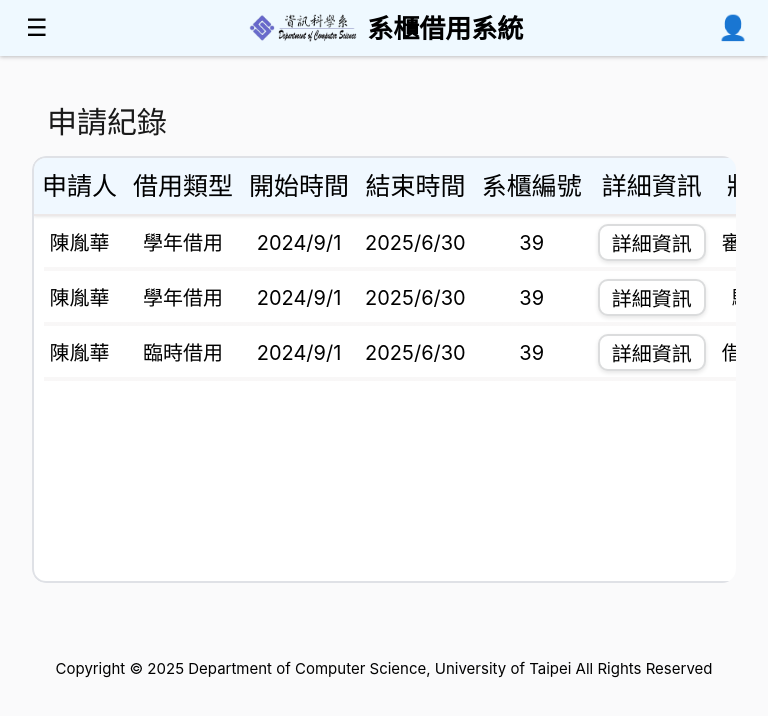
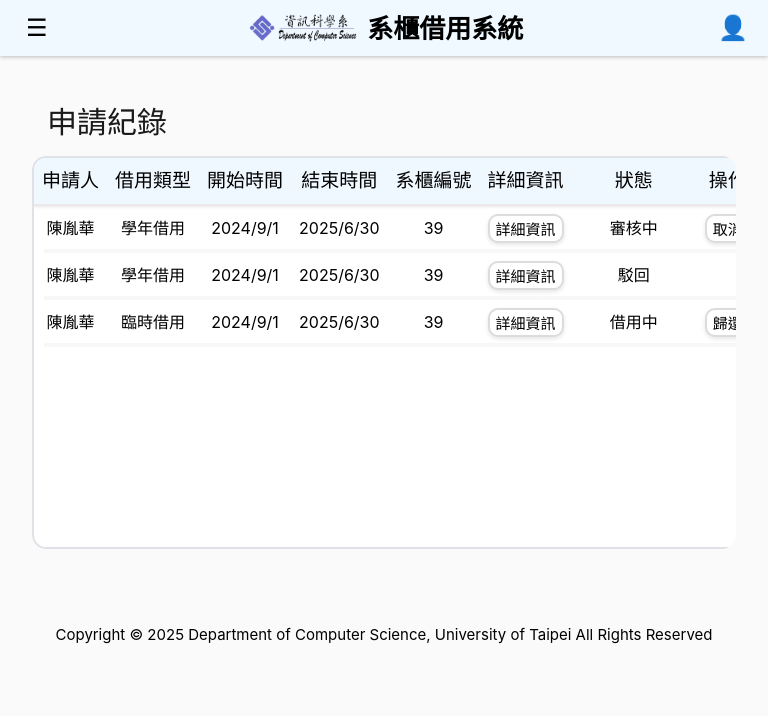
Before and after one commit to UTCS-G505/Locker-borrow-system-Frontend, a Vue app: page /record in a window 768 px wide. Shown: the top 716 px of the page. Built offline with nearby package versions, Linux system fonts and the light colour scheme.

Commit message:
fix: 修改表格抖動

```diff
--- a/src/components/RecordTable.vue
+++ b/src/components/RecordTable.vue
@@ -64,22 +64,25 @@ function toggleReturn(id){
     table那邊外層包了兩個<div>，我有嘗試過包一層會沒效果，包兩層才有，
     然後CSS設定在第二層，這部分我有先跟Allen說過，那邊有點玄(?)，歡迎電神們的討論~~
 */
+
 .scrollWrapper{
     overflow-x: auto; /* 出現橫向滾動條 */
     width: 100%; /* 確保包覆容器不會收縮 */
 }
+
 .insideTable{
     position: relative;
     border-radius: 14px;
     overflow-y: hidden; /* 跟 border-radius 做搭配，讓內容不要超出圓角邊框 */
     margin: 10px auto;
     max-width: 100%; /* 保護不要暴衝超出容器 */
-    min-width: 480px; /* 不要自動變窄 (表格至少需要這麼寬) */
+    min-width: 550px; /* 不要自動變窄 (表格至少需要這麼寬) */
     width: 100%;
     z-index: 0;
 }
+
 table{
-    border-collapse: collapse; /* 讓格線合併 (不然會只有資料下方有灰線，一段一段的感覺) */
+    /*border-collapse: collapse; /* 讓格線合併 (不然會只有資料下方有灰線，一段一段的感覺) */
     border-radius: 14px;
     overflow: hidden;
     border:2px solid #dfe1e6;
@@ -87,14 +90,18 @@ table{
     border-spacing: 0;
     width: 100%;
     background-color: white;
+    min-width: 730px;
 }
+
 .head{
     background-color: aliceblue;
     box-shadow: 0 1px 3px rgba(0, 0, 0, 0.1); /* 製作下方陰影處 */
 }
+
 .head th{
     border-bottom:2px solid #ECE8E8;
 }
+
 #data{
     font-size: 25px;
     color: black;
@@ -107,9 +114,11 @@ tr td{
     font-size: 20px;
     color: black;
 }
+
 tbody tr {
     height: 45px;
 }
+
 tbody tr {
   background-image: linear-gradient(
     to right, /* 從左到右畫背景 */
@@ -124,14 +133,17 @@ tbody tr {
   background-position: bottom; /* 將背景線貼在每列的下方 */
   background-size: 100% 4px; /* 100% 的意思為寬度是整列(含前後透明區域) */
 }
+
 tbody tr:last-child {
   background-image: none; /* 如果沒有這行，會讓下面再出現一條線 */
 }
+
 td,th{
     border: none; /* 不要有預設的格線 */
     padding: 8px;
     white-space: nowrap; /* 不允許自動換行 */
 }
+
 .operateButton{
     border: 2px solid #dbdcdd;
     background-color: white;
@@ -141,30 +153,91 @@ td,th{
     cursor: pointer;
     font-size: 20px;
 }
+
 .operateButton:hover{
     background-color: #dbdcdd; /* 滑鼠放上去時會變灰色 */
 }
+
+th:nth-child(7),td:nth-child(7){
+    width: 17%;
+    text-align: center;
+}
+
+th:nth-child(8),td:nth-child(8){
+    width: 13%;
+    text-align: center;
+}
+
 .emptyRow td {
   height: 200px; /* 製作下方空白處 */
   border: none;
   background: transparent;
 }
+
+/* 目前641-741之間還是會抖動，待處理... */
+
+
+@media (max-width: 984px) and (min-width: 641px){
+
+.operateButton{
+    padding: 2px 6px;
+}
+
+th{
+    font-size: 19px;
+}
+
+tr td{
+    font-size: 16px;
+}
+
+th:nth-child(7),td:nth-child(7){
+    width: 21%;
+    text-align: center;
+}
+
+th:nth-child(8),td:nth-child(8){
+    width: 9%;
+    text-align: center;
+}
+
+.operateButton{
+    font-size: 15px;
+}
+
+}
+
+
 /* 手機版 */
 @media (max-width: 640px) {
 tr td{
     font-size: 15px;
 }
+
 th{
     font-size: 17px;
 }
+
 .operateButton{
     font-size: 14px;
 }
+
 .mobileHide{
     display: none; /* 手機版沒有顯示開始時間、結束時間、系櫃編號，因此使用此程式碼讓它隱藏 */
 }
+
 tbody tr {
   height: 30px;
 }
+
+th:nth-child(7),td:nth-child(7){
+    width: 16%;
+    text-align: center;
+}
+
+th:nth-child(8),td:nth-child(8){
+    width: 16%;
+    text-align: center;
+}
 }
 </style>
```
